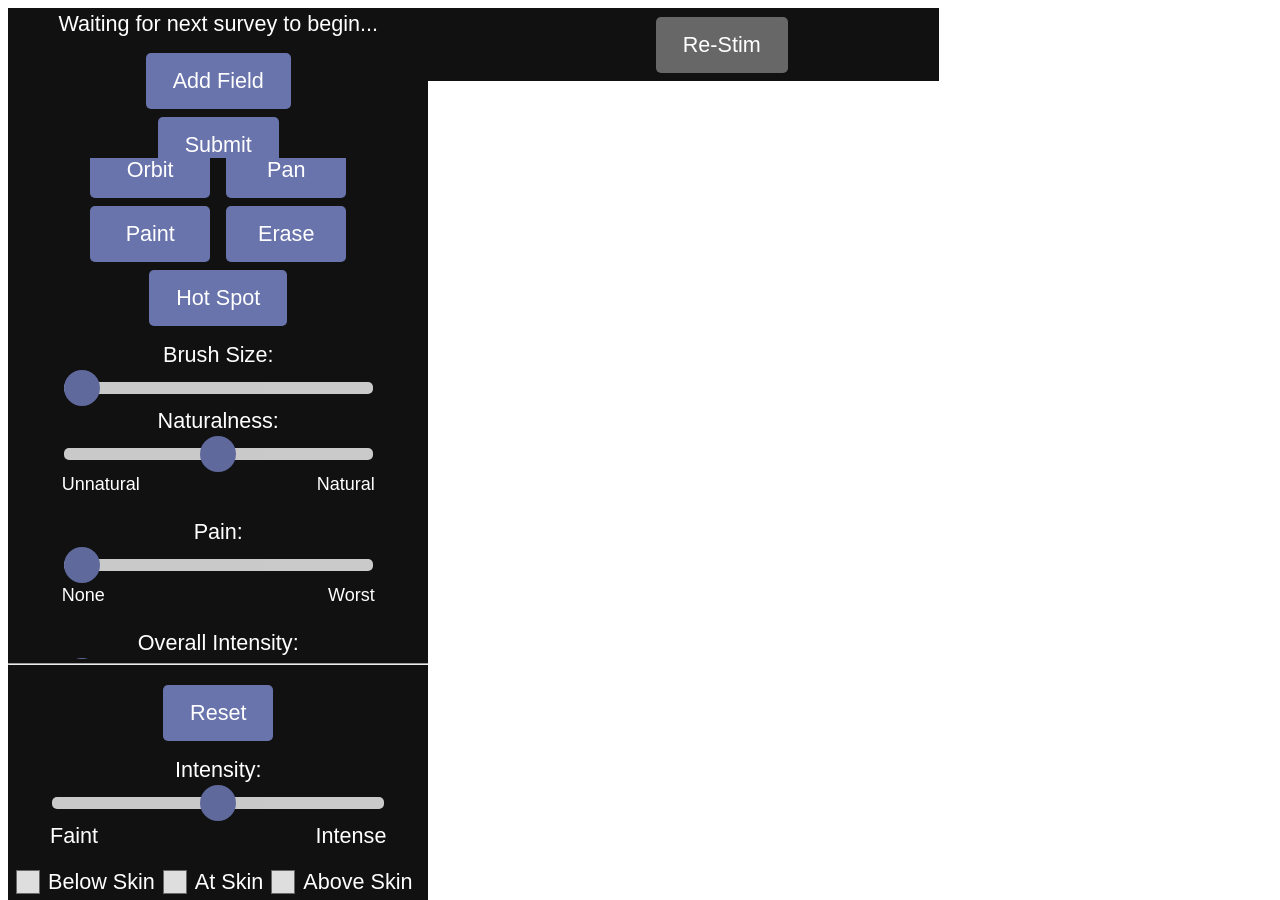
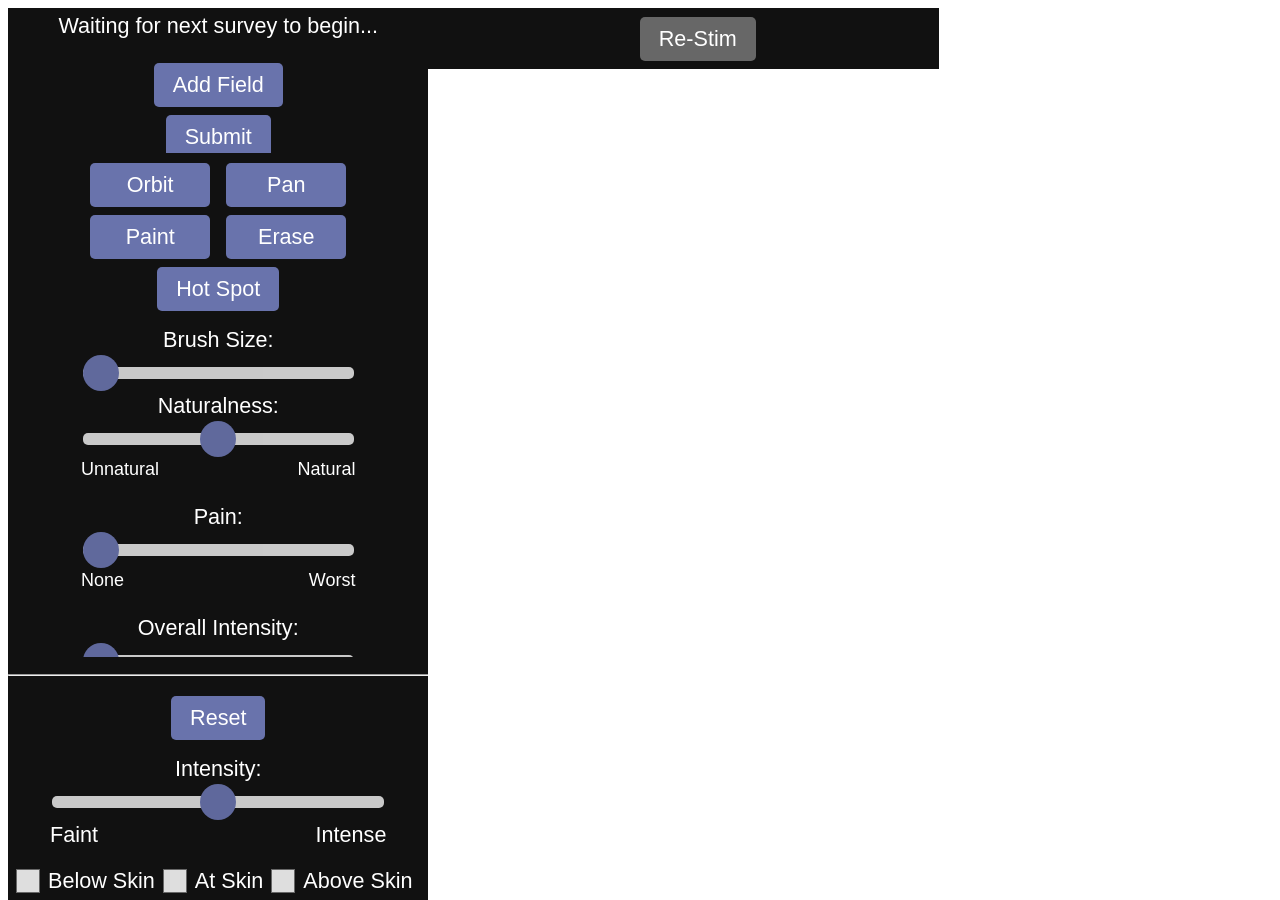

CSS fixes; make sidebar minimally short

--- a/frontend/src/stimSurvey3d.css
+++ b/frontend/src/stimSurvey3d.css
@@ -25,7 +25,8 @@ html {
     position: fixed;
     z-index: 1000;
     background-color: #111;
-    overflow: hidden;
+    overflow-y: scroll;
+    overflow-x: hidden;
     display: flex;
     flex-direction: column;
     justify-content: center;
@@ -46,7 +47,7 @@ html {
     margin: 4px auto;
     max-height: 30%;
     width: 60%;
-    overflow-y: scroll;
+    overflow: scroll;
 }
 
 .sidebarTab {
@@ -55,7 +56,9 @@ html {
     align-items: center;
     margin: auto;
     flex-direction: column;
-    overflow: hidden;
+    max-height: 100%;
+    overflow-y: scroll;
+    overflow-x: hidden;
 }
 
 .widthbar {
@@ -210,7 +213,10 @@ button {
     border: solid;
     border-color: transparent;
     color: white;
-    padding: 12px 24px;
+    min-height: 44px;
+    min-width: 44px;
+    padding-right: 16px;
+    padding-left: 16px;
     text-align: center;
     text-decoration: none;
     display: block;
@@ -328,7 +334,6 @@ input[type="text"] {
 select {
     height: 32px;
     font-size: 1.5vh;
-    width:   75%;
-    margin-top: 8px;
-    margin-bottom: 8px;
+    width: 75%;
+    margin: 8px;
 }
